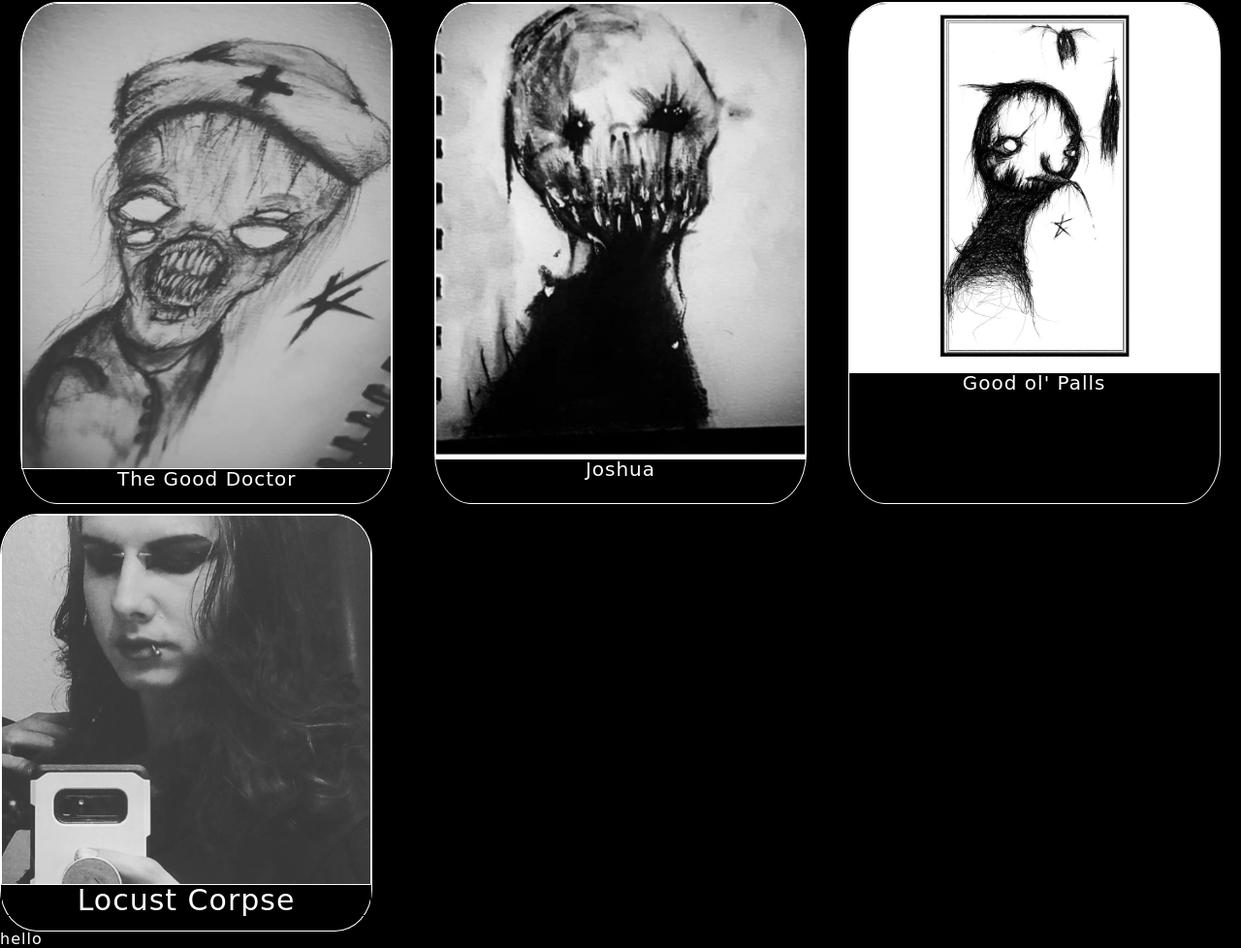
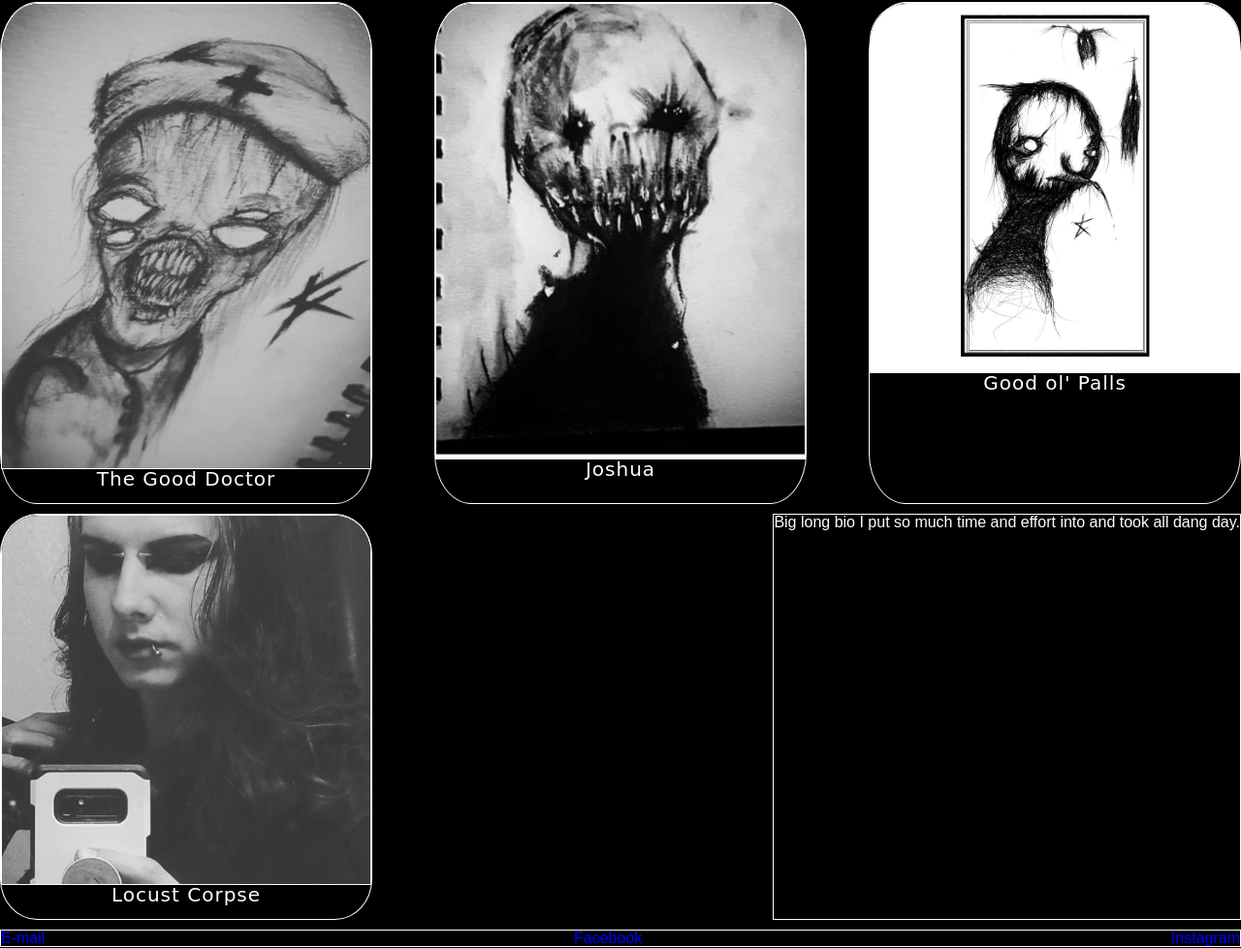
Before and after one commit to locustcorpse/jordan-portflio-site, a plain HTML site: page index.html in a window 1280 px wide. Shown: the part 155-1133 px from the top of the page at 97% size. Drawn offline with Linux system fonts and the light colour scheme.

Commit message:
added bio and links

```diff
--- a/index.css
+++ b/index.css
@@ -104,9 +104,14 @@ h3{
 }
 .cards-class{
     display:flex;
-    justify-content: space-around;
+    justify-content: space-between;
     color: white;
     padding-bottom: 10px;
+
+}
+.bio{
+    border: 1px solid white;
+    justify-content: right
 
 }
 .card{
@@ -127,18 +132,25 @@ h3{
     display: flex;
 
 }
+.FooterContainer .FooterLinks{
+    display: flex;
+    justify-content: space-between;
+    border: 1px solid white;
+}
+.FooterContainer .FooterLinks a {
+    color: blue;
 
+}
 #header{
     display: flex;
     justify-content: inherit;
 
 }
+
 .nav-div{
         -webkit-animation: bounce-top 0.9s both;
                 animation: bounce-top 0.9s both;
     }
-
-/* animation nav*/
 @-webkit-keyframes bounce-top {
   0% {
     -webkit-transform: translateY(-45px);
--- a/index.html
+++ b/index.html
@@ -50,15 +50,27 @@
 	</div>
 </div>
 
-<div class="card">
-	<img class="cardimg" src="imgs/melol.jpg" alt="brokeimg">
-	<h1>
-		Locust Corpse
-	</h1>
+<div class="cards-class">
+	<div class="card">
+		<img class="cardimg" src="imgs/melol.jpg" alt="brokeimg">
+
+		<h3>
+			Locust Corpse
+		</h3>
+	</div>
+
+	<div class="bio">
+		<p>
+			Big long bio I put so much time and effort into and took all dang day.
+		</p>
+		</div>
 </div>
-<div>
-	<h2>
-		hello
-	</h2>
+
+<div class="FooterContainer">
+	<div class="footerLinks">
+		<a class="link"> E-mail</a>
+		<a class="link"> Facebook</a>
+		<a class="link"> Instagram</a>
+	</div>
 </div>
 </html>
```
